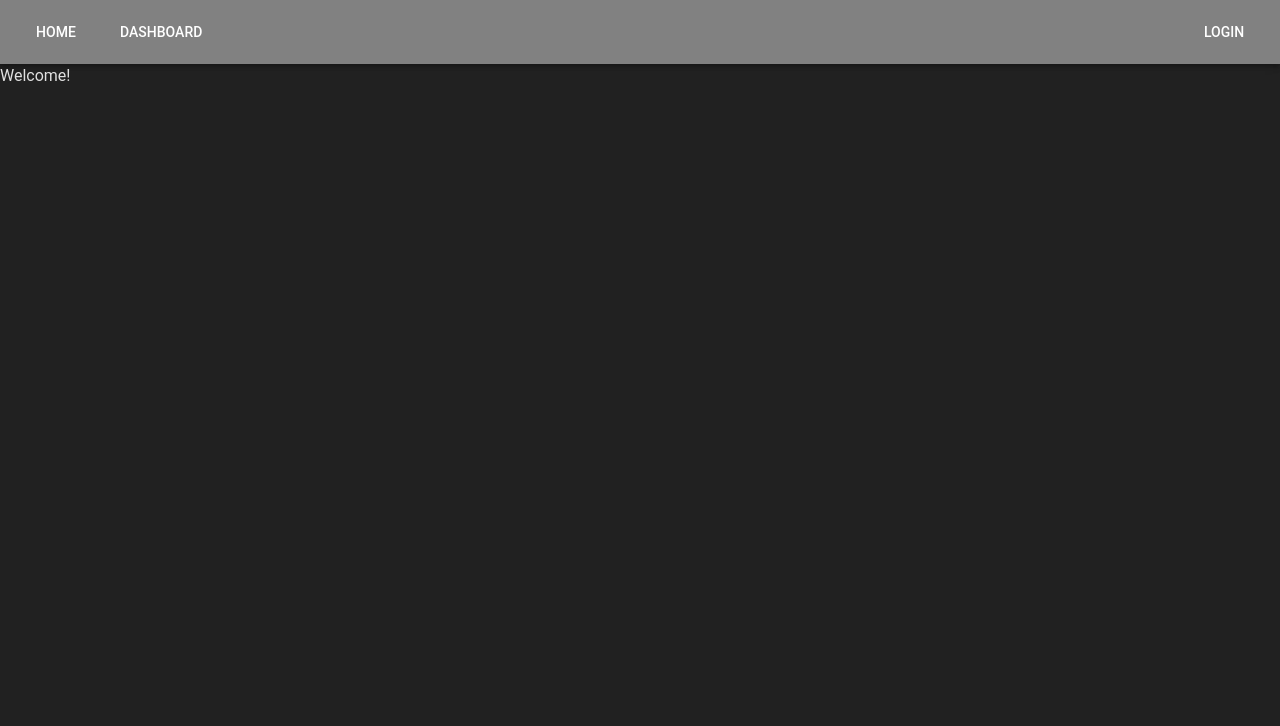
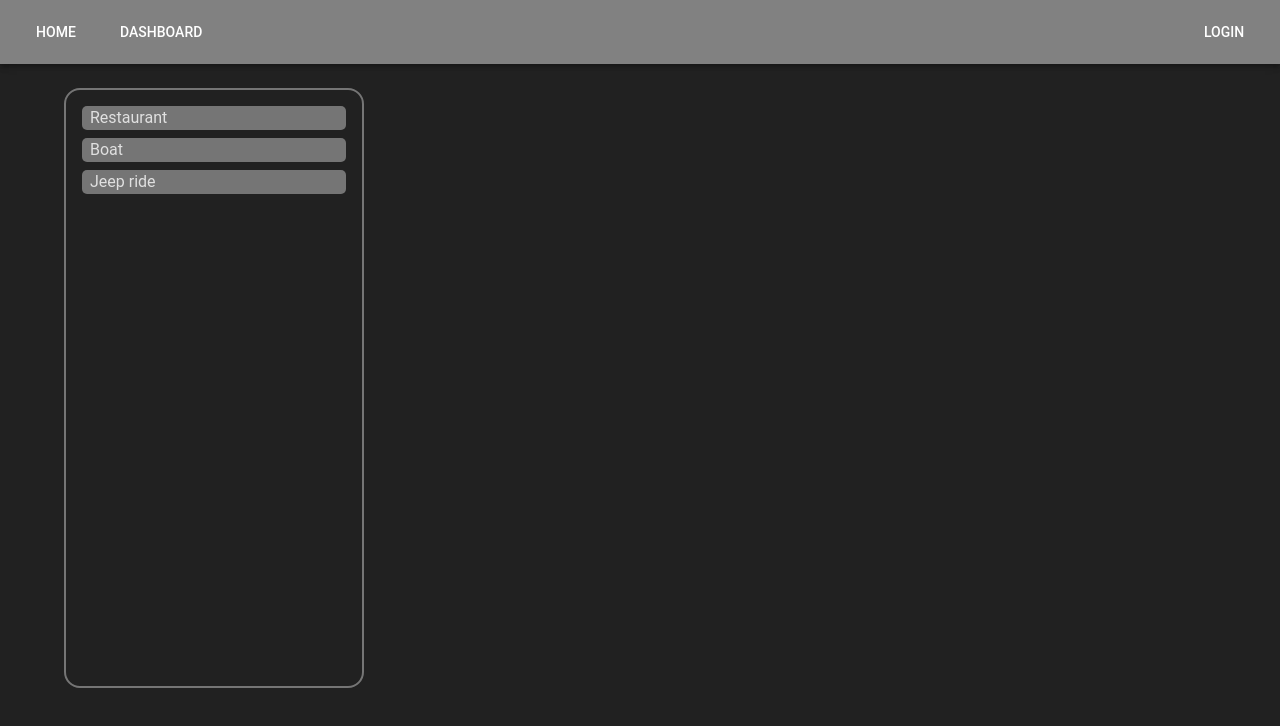
Before and after one commit to Zveaga/expense_splitter_react, a React (Create React App) app: page / in a window 1280 px wide. Shown: the top 726 px of the page. Built offline with nearby package versions, Linux system fonts and the light colour scheme.

Commit message:
rendered the events on the home page

```diff
--- a/src/Theme.ts
+++ b/src/Theme.ts
@@ -21,6 +21,7 @@ const theme = createTheme({
 	typography: {
 	  fontFamily: 'Roboto, sans-serif', // Default font
 	},
+	spacing: 8,
   })
 
 export default theme;
--- a/src/interfaces.ts
+++ b/src/interfaces.ts
@@ -38,7 +38,7 @@ export interface DashboardSummary {
 
 export interface Event {
 	id: number;
-	name: string;
+	description: string;
 	users: User[];
 	date: string;
 }
--- a/src/pages/Home.tsx
+++ b/src/pages/Home.tsx
@@ -1,26 +1,26 @@
 import React, { use, useState } from 'react'
 import { Event } from '../interfaces';
 import { user1, user2 } from './Dashboard.tsx'
-
+import { Container, Box, Stack, InputBase, Divider, Typography, useTheme,  } from '@mui/material';
 
 const sampleEvents: Event[] = [
 	{
 		id: 1,
-		name: 'restaurant',
+		description: 'restaurant',
 		users: [user1, user2],
 		date: '21-01-2024',
 
 	},
 	{
 		id: 2,
-		name: 'boat',
+		description: 'boat',
 		users: [user1, user2],
 		date: '21-01-2024',
 
 	},
 	{
 		id: 3,
-		name: 'jeep ride',
+		description: 'jeep ride',
 		users: [user1, user2],
 		date: '21-01-2024',
 	},
@@ -29,12 +29,65 @@ const sampleEvents: Event[] = [
 ];
 
 const Home: React.FC = () => {
+	const theme = useTheme();
 	const [selectedEvent, setSelectedEvent] = useState<Event | null>(null);
 	const [events, setEvents] = useState<Event[]>(sampleEvents);
 
+	console.log(events);
+
+	//----Event Handlers----//
+	const handleEventClick = (e: React.MouseEvent, event: Event) => {
+		console.log(`Event (${event.description}) clicked!`);
+	};
+
+	//----UI Components----//
+	const EventLine: React.FC<{event: Event}> = ({event})  => {
+		return (
+			<Stack
+				onClick={(e: React.MouseEvent) => handleEventClick(e, event)}
+				direction={'row'}
+				bgcolor={theme.palette.primary.main}
+				paddingX={'0.5em'}
+				sx={{
+					borderRadius: '5px',
+					cursor: 'pointer',
+					transition: 'padding-left ease-in-out 0.3s, padding-right ease-in-out 0.3s, border-radius ease-in-out 0.3s, background-color ease-in-out 0.3s',
+					'&:hover': {
+					  bgcolor: theme.palette.primary.dark,
+					//   borderRadius: '2em',
+					  paddingLeft: '1em',
+					  paddingRight: '0.02em',
+					},
+				}}
+			>
+				<Typography>
+				{ event.description.charAt(0).toUpperCase() + event.description.slice(1) }
+				</Typography>
+			</Stack>
+		);
+	};
 
 
-	return <div>Welcome!</div>;
+	return (
+		<Container sx={{ padding: theme.spacing(3) }}>
+			<Box
+				sx={{
+					padding: '1em',
+					width: '300px',
+					height: '600px',
+					overflow: 'auto',
+					border: '2px solid #757575',
+					borderRadius: '1em',
+				}}
+			>
+				<Stack gap={1}>
+					{events.map((event, i) => (
+						<EventLine key={i} event={event} />
+					))}
+				</Stack>
+			</Box>
+		</Container>
+	);
 };
 
 export default Home;
```
